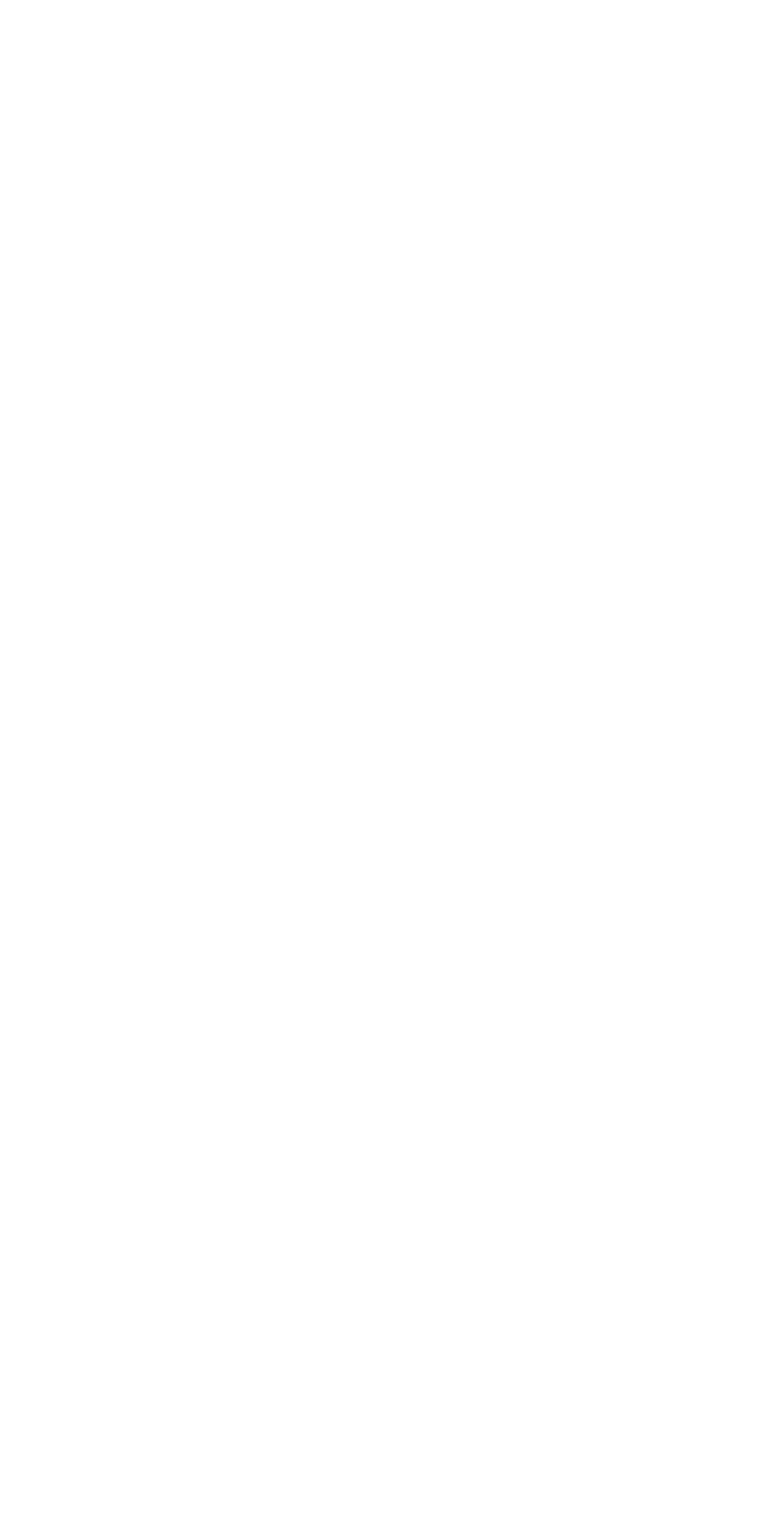
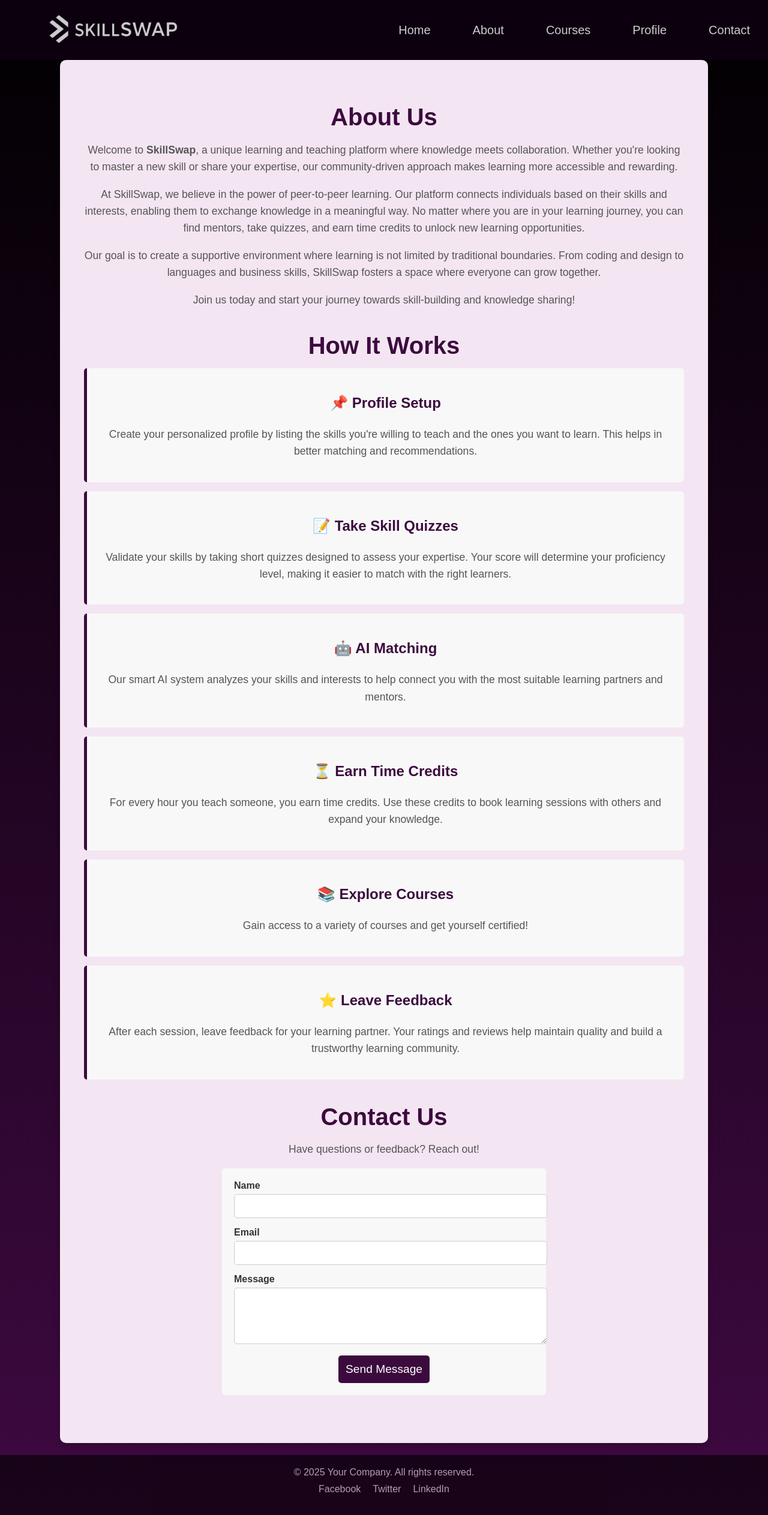
Before and after one commit to Kritika-Jha/Skill-Swap, a React (Create React App) app: page /mainPage in a window 1280 px wide. Before the commit this address had no page. Shown: the top 2526 px of the page at 60% size. Before the commit the page ends 800 px from the top, so only its background shows below. Built offline with nearby package versions, Linux system fonts and the light colour scheme.

Commit message:
new fixes

```diff
--- a/package.json
+++ b/package.json
@@ -36,5 +36,8 @@
       "last 1 firefox version",
       "last 1 safari version"
     ]
+  },
+  "devDependencies": {
+    "@babel/plugin-proposal-private-property-in-object": "^7.21.11"
   }
 }
--- a/src/App.js
+++ b/src/App.js
@@ -2,6 +2,7 @@ import { BrowserRouter, Routes, Route } from "react-router-dom";
 import LandingPage from "./components/LandingPage";
 import Login from "./components/Login";
 import Signup from "./components/Signup";
+import MainPage from "./components/mainPage";
 
 function App() {
   return (
@@ -10,6 +11,7 @@ function App() {
         <Route path="/" element={<LandingPage />} />
         <Route path="/login" element={<Login />} />
         <Route path="/signup" element={<Signup />} />
+        <Route path="/mainPage" element={<MainPage />} />
       </Routes>
     </BrowserRouter>
   );
--- /dev/null
+++ b/src/components/Footer.css
@@ -0,0 +1,36 @@
+.footer {
+    background-color: #000000;
+    opacity: 60%;
+
+    text-align: center;
+    padding: 20px 0;
+    height: 120px;
+    width: 100%;
+    bottom: 0;
+  }
+
+  .footer .footer-content {
+    font-weight: 500;
+    display: flex;
+    color: white;
+    flex-direction: column;
+    align-items: center;
+  }
+
+  .footer .footer-content p {
+    margin: 0;
+  }
+
+  .footer .social-links {
+    margin-top: 10px;
+  }
+
+  .footer .social-links a {
+    color: white;
+    margin: 0 10px;
+    text-decoration: none;
+  }
+
+  .footer .social-links a:hover {
+    text-decoration: underline;
+  }
--- /dev/null
+++ b/src/components/Footer.js
@@ -0,0 +1,19 @@
+import React from 'react';
+import './Footer.css'; // Create a CSS file for footer styling
+
+const Footer = () => {
+  return (
+    <div className="footer">
+      <div className="footer-content">
+        <p>&copy; 2025 Your Company. All rights reserved.</p>
+        <div className="social-links">
+          <a href="https://www.facebook.com" target="_blank" rel="noopener noreferrer">Facebook</a>
+          <a href="https://www.twitter.com" target="_blank" rel="noopener noreferrer">Twitter</a>
+          <a href="https://www.linkedin.com" target="_blank" rel="noopener noreferrer">LinkedIn</a>
+        </div>
+      </div>
+    </div>
+  );
+};
+
+export default Footer;
--- /dev/null
+++ b/src/components/Header.css
@@ -0,0 +1,38 @@
+.header {
+    display: flex;
+    justify-content: space-between;
+    align-items: center;
+    position: fixed;
+    padding: 0 20px ;
+    background-color: #100113;
+    opacity: 80%;
+    color: white;
+    height: 100px;
+    margin: 0;
+    width: 100%;
+    top: 0;
+    left: 0;
+}
+
+.header .logo img {
+    margin-left: 40px;
+    height: 100px;
+}
+
+.header .links a {
+    margin: 0 20px ;
+    text-decoration: none;
+    color: white;
+    font-size: 20px;
+    padding-right: 30px;
+    padding-left: 0;
+}
+
+.header .links a:hover {
+    color: #ba03c7;
+}
+
+.header .links a:active {
+    text-decoration: underline;
+    color: white;
+}
--- /dev/null
+++ b/src/components/Header.js
@@ -0,0 +1,21 @@
+import React from 'react';
+import './Header.css'; // Ensure this CSS file exists for styling
+
+const Header = () => {
+  return (
+    <div className="header">
+      <div className="logo">
+        <img src="/image/logo.png" alt="logo" />
+      </div>
+      <div className="links">
+        <a href="https://www.google.com" target="_blank" rel="noopener noreferrer">Home</a>
+        <a href="https://www.google.com" target="_blank" rel="noopener noreferrer">About</a>
+        <a href="https://www.google.com" target="_blank" rel="noopener noreferrer">Courses</a>
+        <a href="https://www.google.com" target="_blank" rel="noopener noreferrer">Profile</a>
+        <a href="https://www.google.com" target="_blank" rel="noopener noreferrer">Contact</a>
+      </div>
+    </div>
+  );
+};
+
+export default Header;
--- a/src/components/Login.js
+++ b/src/components/Login.js
@@ -11,11 +11,11 @@ const LoginPage = () => {
   const handleLogin = async (e) => {
     e.preventDefault();
     try {
-      const response = await axios.post('http://localhost:5000/login', { email, password });
+      const response = await axios.post('http://localhost:5000/api/auth/login', { email, password });
       if (response.data.success) {
         // Store the JWT token in localStorage or sessionStorage
         localStorage.setItem('token', response.data.token);
-        navigate('/profile');  // Redirect to profile page
+        navigate('/MainPage');  // Redirect to profile page
       } else {
         alert('Invalid credentials!');
       }
--- /dev/null
+++ b/src/components/mainPage.css
@@ -0,0 +1,112 @@
+body {
+  background:linear-gradient(180deg, #010001,#400943);
+  font-family: 'Poppins', sans-serif;
+  margin: 0;
+  padding: 0;
+  color: #ffffff;
+}
+
+.main-page {
+  display: flex;
+  flex-direction: column;
+  align-items: center;
+}
+
+.content {
+  background-color: #f4e5f3;
+  width: 90%;
+  max-width: 1000px;
+  padding: 40px;
+  margin: 100px auto 20px;
+  border-radius: 10px;
+  box-shadow: 0px 4px 10px rgba(0, 0, 0, 0.2);
+  color: #333;
+}
+
+/* Section Styling */
+.about, .guide, .contact {
+  margin-bottom: 40px;
+  text-align: center;
+}
+
+.about h1, .guide h2, .contact h2 {
+  font-size: 2.5rem;
+  color: #3c0b3e;
+  margin-bottom: 15px;
+}
+
+.about p, .guide p, .contact p {
+  font-size: 1.1rem;
+  line-height: 1.6;
+  color: #555;
+}
+
+/* Steps Styling */
+.step {
+  background-color: #f8f8f8;
+  padding: 20px;
+  margin: 15px 0;
+  border-left: 5px solid #3c0b3e;
+  border-radius: 5px;
+}
+
+.step h3 {
+  font-size: 1.5rem;
+  color: #3c0b3e;
+}
+
+/* Contact Form */
+.contact-form {
+  max-width: 500px;
+  margin: 0 auto;
+  background: #f8f8f8;
+  padding: 20px;
+  border-radius: 5px;
+}
+
+.contact-form .form-group {
+  margin-bottom: 15px;
+  text-align: left;
+}
+
+.contact-form label {
+  display: block;
+  font-weight: bold;
+  margin-bottom: 5px;
+  color: #333;
+}
+
+.contact-form input, .contact-form textarea {
+  width: 100%;
+  padding: 10px;
+  border: 1px solid #ccc;
+  border-radius: 5px;
+  font-size: 1rem;
+}
+
+.contact-form button {
+  background-color: #3c0b3e;
+  color: white;
+  padding: 12px;
+  border: none;
+  border-radius: 5px;
+  font-size: 1.2rem;
+  cursor: pointer;
+  transition: background 0.3s;
+}
+
+.contact-form button:hover {
+  background-color: #5a0e5f;
+}
+
+/* Responsive Design */
+@media (max-width: 768px) {
+  .content {
+      width: 95%;
+      padding: 20px;
+  }
+
+  .about h1, .guide h2, .contact h2 {
+      font-size: 2rem;
+  }
+}
--- a/src/components/mainPage.js
+++ b/src/components/mainPage.js
@@ -1,9 +1,154 @@
-import React from 'react';
+import React, { useState } from 'react';
+import './mainPage.css';
+import Header from './Header';
+import Footer from './Footer';
 
 const MainPage = () => {
+  const [formData, setFormData] = useState({
+    name: '',
+    email: '',
+    message: '',
+  });
+
+  const handleInputChange = (e) => {
+    const { name, value } = e.target;
+    setFormData({
+      ...formData,
+      [name]: value,
+    });
+  };
+
+  const handleSubmit = (e) => {
+    e.preventDefault();
+    // Add form validation and submission logic here
+    console.log('Form Submitted:', formData);
+  };
+
   return (
-    <div>
-      <h1>Welcome to the Main Page!</h1>
+    <div className="main-page">
+      <Header />
+      <div className="content">
+        <section className="about">
+          <h1>About Us</h1>
+          <p>
+            Welcome to <strong>SkillSwap</strong>, a unique learning and teaching platform
+            where knowledge meets collaboration. Whether you're looking to master a
+            new skill or share your expertise, our community-driven approach makes
+            learning more accessible and rewarding.
+          </p>
+
+          <p>
+            At SkillSwap, we believe in the power of peer-to-peer learning. Our
+            platform connects individuals based on their skills and interests,
+            enabling them to exchange knowledge in a meaningful way. No matter where
+            you are in your learning journey, you can find mentors, take quizzes, and
+            earn time credits to unlock new learning opportunities.
+          </p>
+
+          <p>
+            Our goal is to create a supportive environment where learning is not
+            limited by traditional boundaries. From coding and design to languages
+            and business skills, SkillSwap fosters a space where everyone can grow
+            together.
+          </p>
+
+          <p>
+            Join us today and start your journey towards skill-building and knowledge
+            sharing!
+          </p>
+        </section>
+
+        <section className="guide">
+          <h2>How It Works</h2>
+          <div className="steps-container">
+            <div className="step">
+              <h3>📌 Profile Setup</h3>
+              <p>
+                Create your personalized profile by listing the skills you're willing
+                to teach and the ones you want to learn. This helps in better
+                matching and recommendations.
+              </p>
+            </div>
+            <div className="step">
+              <h3>📝 Take Skill Quizzes</h3>
+              <p>
+                Validate your skills by taking short quizzes designed to assess your
+                expertise. Your score will determine your proficiency level, making
+                it easier to match with the right learners.
+              </p>
+            </div>
+            <div className="step">
+              <h3>🤖 AI Matching</h3>
+              <p>
+                Our smart AI system analyzes your skills and interests to help
+                connect you with the most suitable learning partners and mentors.
+              </p>
+            </div>
+            <div className="step">
+              <h3>⏳ Earn Time Credits</h3>
+              <p>
+                For every hour you teach someone, you earn time credits. Use these
+                credits to book learning sessions with others and expand your
+                knowledge.
+              </p>
+            </div>
+            <div className="step">
+              <h3>📚 Explore Courses</h3>
+              <p>Gain access to a variety of courses and get yourself certified!</p>
+            </div>
+            <div className="step">
+              <h3>⭐ Leave Feedback</h3>
+              <p>
+                After each session, leave feedback for your learning partner. Your
+                ratings and reviews help maintain quality and build a trustworthy
+                learning community.
+              </p>
+            </div>
+          </div>
+        </section>
+
+        <section className="contact">
+          <h2>Contact Us</h2>
+          <p>Have questions or feedback? Reach out!</p>
+          <form className="contact-form" onSubmit={handleSubmit}>
+            <div className="form-group">
+              <label htmlFor="name">Name</label>
+              <input
+                type="text"
+                id="name"
+                name="name"
+                value={formData.name}
+                onChange={handleInputChange}
+                required
+              />
+            </div>
+            <div className="form-group">
+              <label htmlFor="email">Email</label>
+              <input
+                type="email"
+                id="email"
+                name="email"
+                value={formData.email}
+                onChange={handleInputChange}
+                required
+              />
+            </div>
+            <div className="form-group">
+              <label htmlFor="message">Message</label>
+              <textarea
+                id="message"
+                name="message"
+                value={formData.message}
+                onChange={handleInputChange}
+                rows="4"
+                required
+              />
+            </div>
+            <button type="submit">Send Message</button>
+          </form>
+        </section>
+      </div>
+      <Footer />
     </div>
   );
 };
```
Also changed, not shown: public/image/logo.png (added), 1 other file (tests, documents, lock files or other folders).
